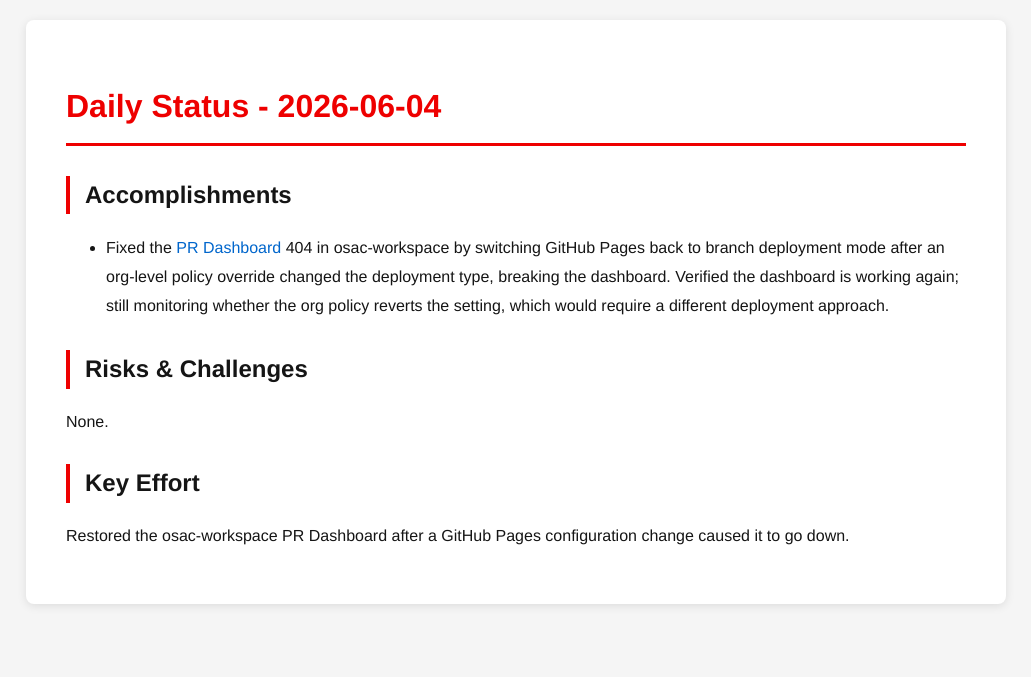
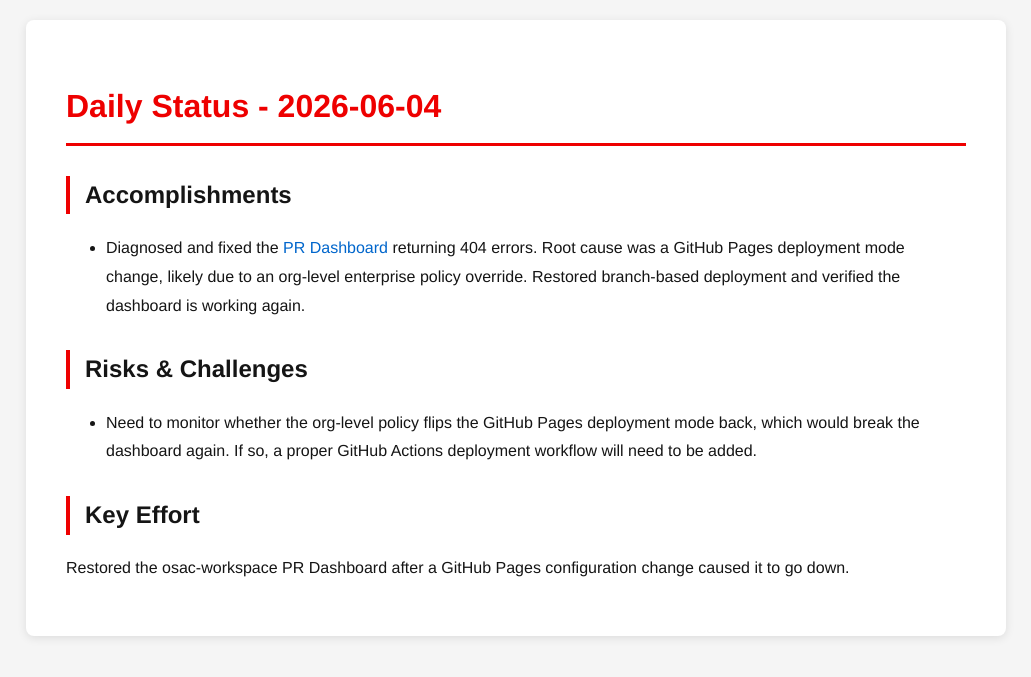
Before and after one commit to tzvatot/daily-status, a Jekyll site: the page built from 2026-06-04.md, in a window 1280 px wide. Shown: the top 677 px of the page, without its empty margins (124-1155 px from the left). Built offline with Jekyll 4.4.1, drawn with Linux system fonts in a browser that asks for light colours.

Commit message:
Daily status update - 2026-06-04

```diff
--- a/2026-06-04.md
+++ b/2026-06-04.md
@@ -7,10 +7,10 @@ date: 2026-06-04
 # Daily Status - 2026-06-04
 
 ## Accomplishments
-- Fixed the [PR Dashboard](https://osac-project.github.io/osac-workspace/pr-dashboard/) 404 in osac-workspace by switching GitHub Pages back to branch deployment mode after an org-level policy override changed the deployment type, breaking the dashboard. Verified the dashboard is working again; still monitoring whether the org policy reverts the setting, which would require a different deployment approach.
+- Diagnosed and fixed the [PR Dashboard](https://osac-project.github.io/osac-workspace/pr-dashboard/) returning 404 errors. Root cause was a GitHub Pages deployment mode change, likely due to an org-level enterprise policy override. Restored branch-based deployment and verified the dashboard is working again.
 
 ## Risks & Challenges
-None.
+- Need to monitor whether the org-level policy flips the GitHub Pages deployment mode back, which would break the dashboard again. If so, a proper GitHub Actions deployment workflow will need to be added.
 
 ## Key Effort
 Restored the osac-workspace PR Dashboard after a GitHub Pages configuration change caused it to go down.
```
